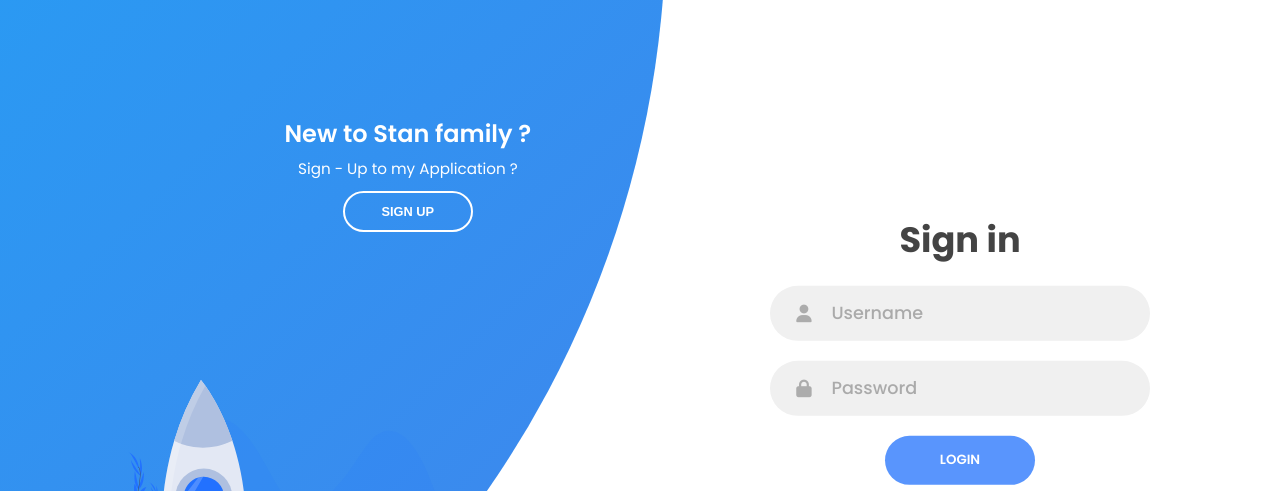
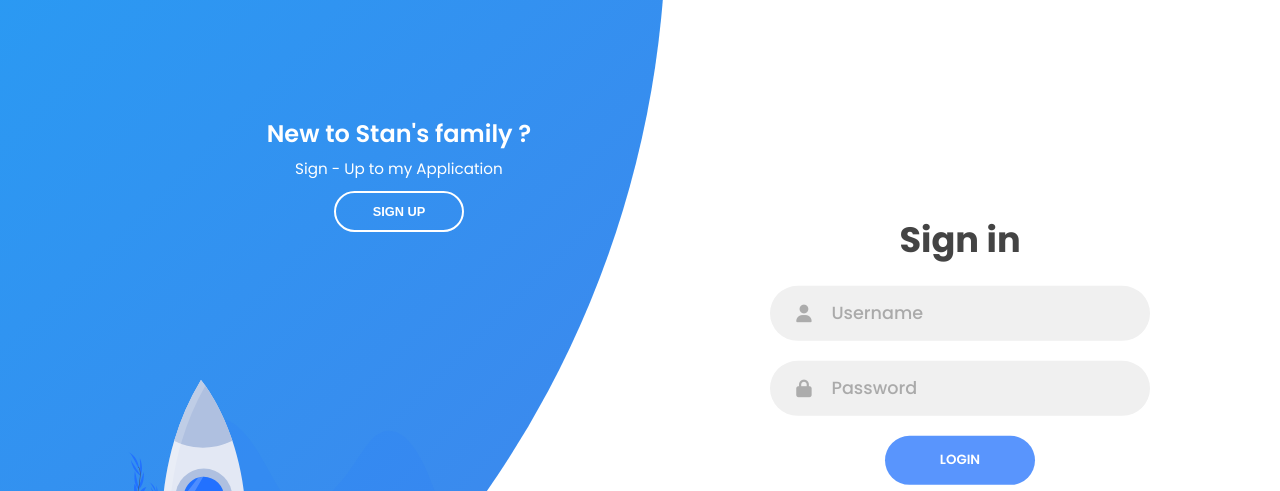
Before and after one commit to Marshall0023/Sign-in, a plain HTML site: page index.html in a window 1280 px wide. Shown: the top 491 px of the page. Drawn offline with Linux system fonts and the light colour scheme.

Commit message:
Update index.html

```diff
--- a/index.html
+++ b/index.html
@@ -8,7 +8,7 @@
       crossorigin="anonymous"
     ></script>
     <link rel="stylesheet" href="style.css" />
-    <title>Sign in & Sign up Form</title>
+    <title>Sign in & Sign up Form Sample</title>
   </head>
   <body>
     <div class="container">
@@ -78,9 +78,9 @@
       <div class="panels-container">
         <div class="panel left-panel">
           <div class="content">
-            <h3>New to Stan family ?</h3>
+            <h3>New to Stan's family ?</h3>
             <p>
-              Sign - Up to my Application ?
+              Sign - Up to my Application
             </p>
             <button class="btn transparent" id="sign-up-btn">
               Sign up
@@ -90,7 +90,7 @@
         </div>
         <div class="panel right-panel">
           <div class="content">
-            <h3> Welcome to my Application </h3>
+            <h3> Welcome to my House </h3>
             <p>
               yay ! you're now Stan's family !
             </p>
```
